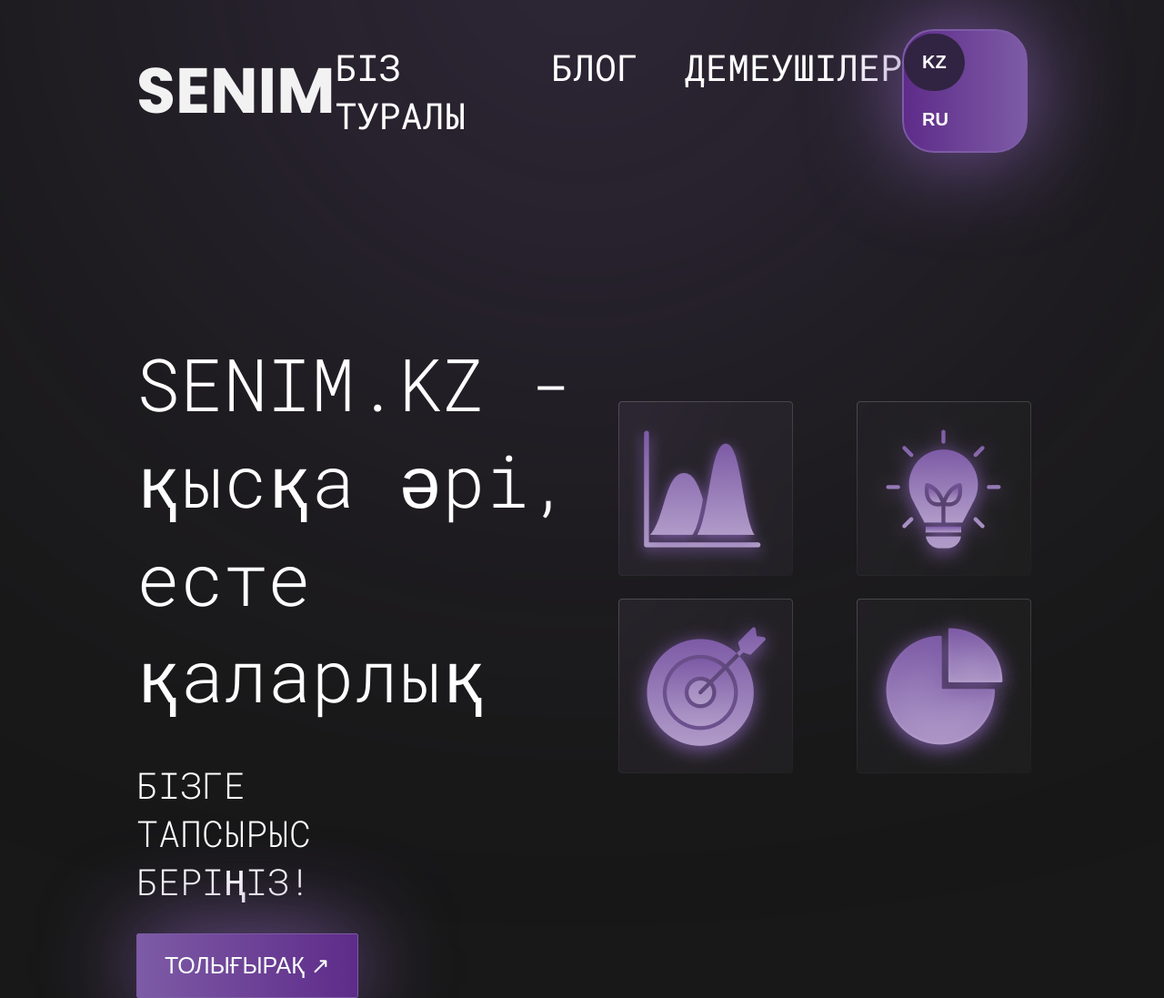
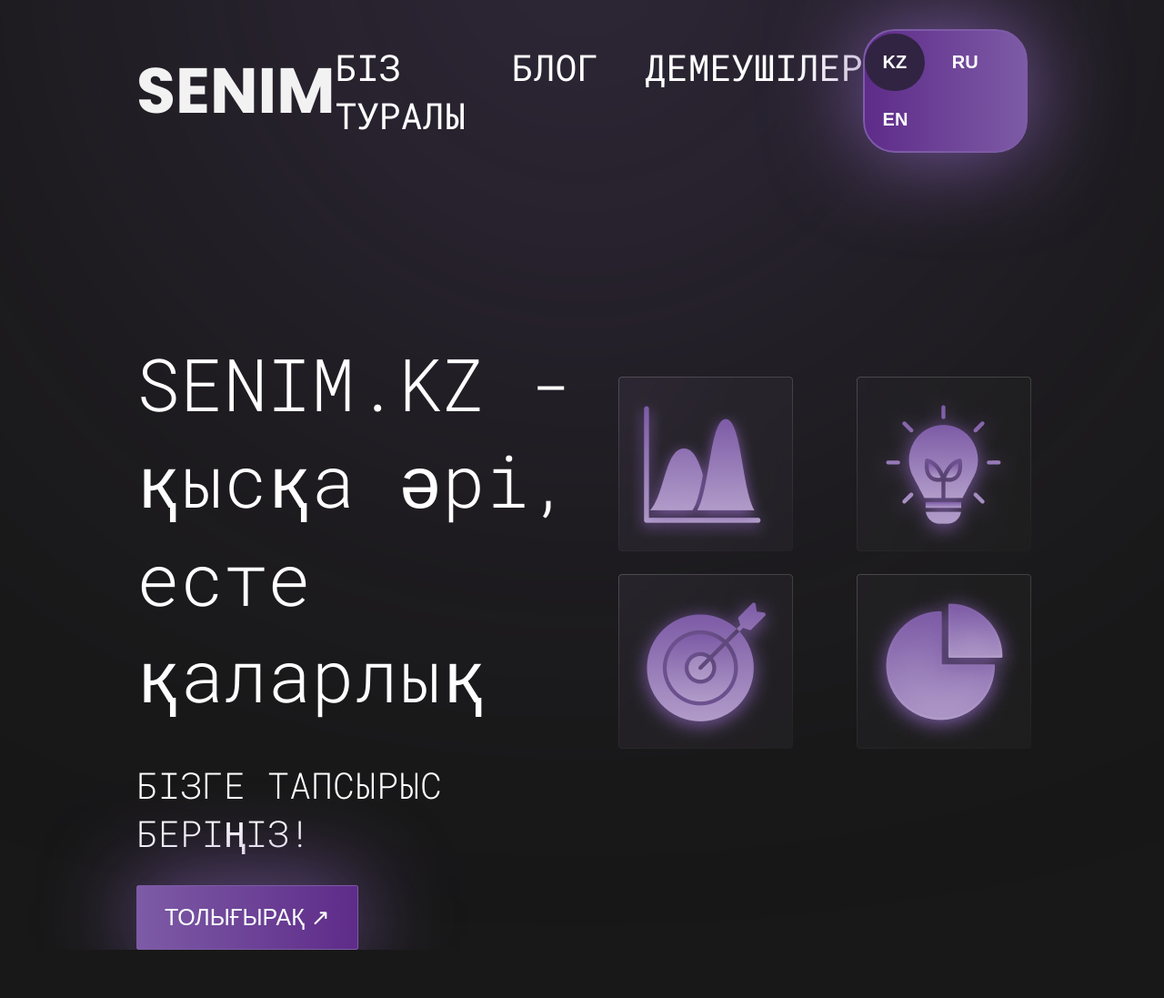
Before and after one commit to qw1te0v/Senimv2, a plain HTML site: page index.html in a window 1280 px wide. Shown: the whole page at 91% size. After the commit the page ends 1044 px from the top, so only its background shows below. Drawn offline with Linux system fonts and the light colour scheme.

Commit message:
Update index.html

```diff
--- a/index.html
+++ b/index.html
@@ -20,7 +20,7 @@
                 <div class="nav">
                     <ul class="header_list">
                         <li><a href="./bizturali.html" class="nav-item" id="headerlist1">БІЗ ТУРАЛЫ</a></li>
-                        <li><a href="#" class="nav-item">БЛОГ</a></li>
+                        <li><a href="#" class="nav-item" id="headerlist3">БЛОГ</a></li>
                         <li><a href="#" class="nav-item" id="headerlist2">ДЕМЕУШІЛЕР</a></li>
                     </ul>
                 </div>
@@ -28,6 +28,7 @@
                 <div class="lang-switch">
                     <button id="kz-btn" class="lang-btn active">KZ</button>
                     <button id="ru-btn" class="lang-btn">RU</button>
+                    <button id="en-btn" class="lang-btn">EN</button>
                 </div>
             </div>
 
```
